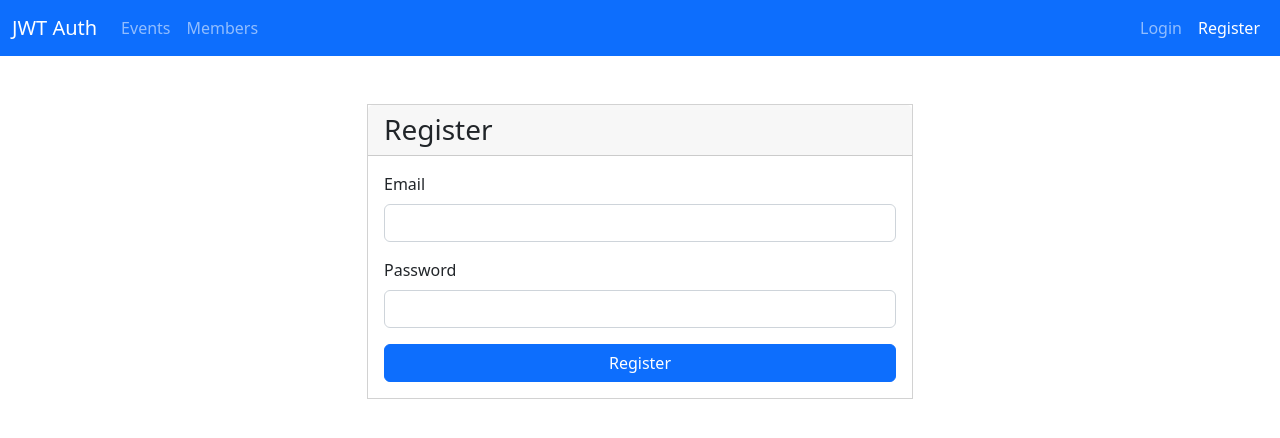
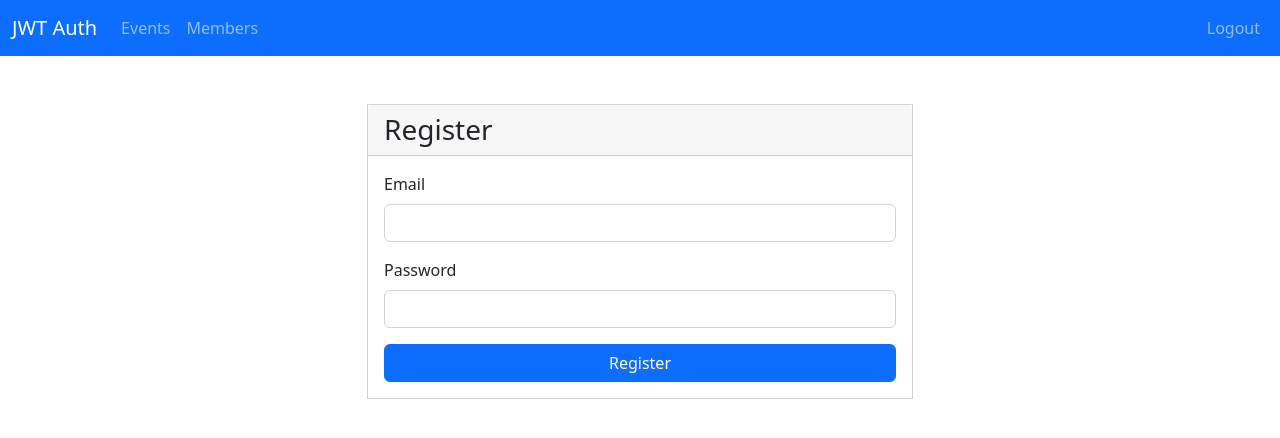
Before and after one commit to vapinedo/Angular-Authentication-JWT, an Angular app: page /register in a window 1280 px wide. Shown: the top 438 px of the page. Built offline with nearby package versions, Linux system fonts and the light colour scheme; sample sign-in values are in the browser's storage.

Commit message:
[add] Implementing logout

```diff
--- a/src/app/components/navbar/navbar.component.html
+++ b/src/app/components/navbar/navbar.component.html
@@ -20,11 +20,14 @@
 
             <div class="d-flex">
                 <ul class="navbar-nav">
-                    <li class="nav-item">
-                        <a routerLink="/login" routerLinkActive="active" class="nav-link">Login</a>
+                    <li *ngIf="!authSvc.loggedIn()" class="nav-item">
+                        <a routerLink="/login" class="nav-link">Login</a>
                     </li>
-                    <li class="nav-item">
-                        <a routerLink="/register" routerLinkActive="active" class="nav-link">Register</a>
+                    <li *ngIf="authSvc.loggedIn()" class="nav-item">
+                        <a (click)="authSvc.logout()" style="cursor: pointer" class="nav-link">Logout</a>
+                    </li>
+                    <li *ngIf="!authSvc.loggedIn()" class="nav-item">
+                        <a routerLink="/register" class="nav-link">Register</a>
                     </li>
                 </ul>
             </div>
--- a/src/app/components/navbar/navbar.component.ts
+++ b/src/app/components/navbar/navbar.component.ts
@@ -1,4 +1,5 @@
 import { Component, OnInit } from '@angular/core';
+import { AuthService } from 'src/app/services/auth.service';
 
 @Component({
   selector: 'app-navbar',
@@ -7,7 +8,7 @@ import { Component, OnInit } from '@angular/core';
 })
 export class NavbarComponent implements OnInit {
 
-  constructor() { }
+  constructor(public authSvc: AuthService) { }
 
   ngOnInit(): void {
   }
--- a/src/app/services/auth.service.ts
+++ b/src/app/services/auth.service.ts
@@ -1,5 +1,6 @@
 import { Injectable } from '@angular/core';
 import { HttpClient } from '@angular/common/http';
+import { Router } from '@angular/router';
 
 @Injectable({
   providedIn: 'root'
@@ -9,7 +10,10 @@ export class AuthService {
   private registerUrl = 'http://localhost:3000/api/register';
   private loginUrl = 'http://localhost:3000/api/login';
 
-  constructor(private http: HttpClient) { }
+  constructor(
+    private http: HttpClient,
+    private router: Router
+  ) { }
 
   register(user: any) {
     return this.http.post<any>(this.registerUrl, user);
@@ -23,6 +27,11 @@ export class AuthService {
     return !!localStorage.getItem('token');
   }
 
+  logout() {
+    localStorage.removeItem('token');
+    this.router.navigate(['/events']);
+  }
+
   getToken() {
     return localStorage.getItem('token');
   }
```
